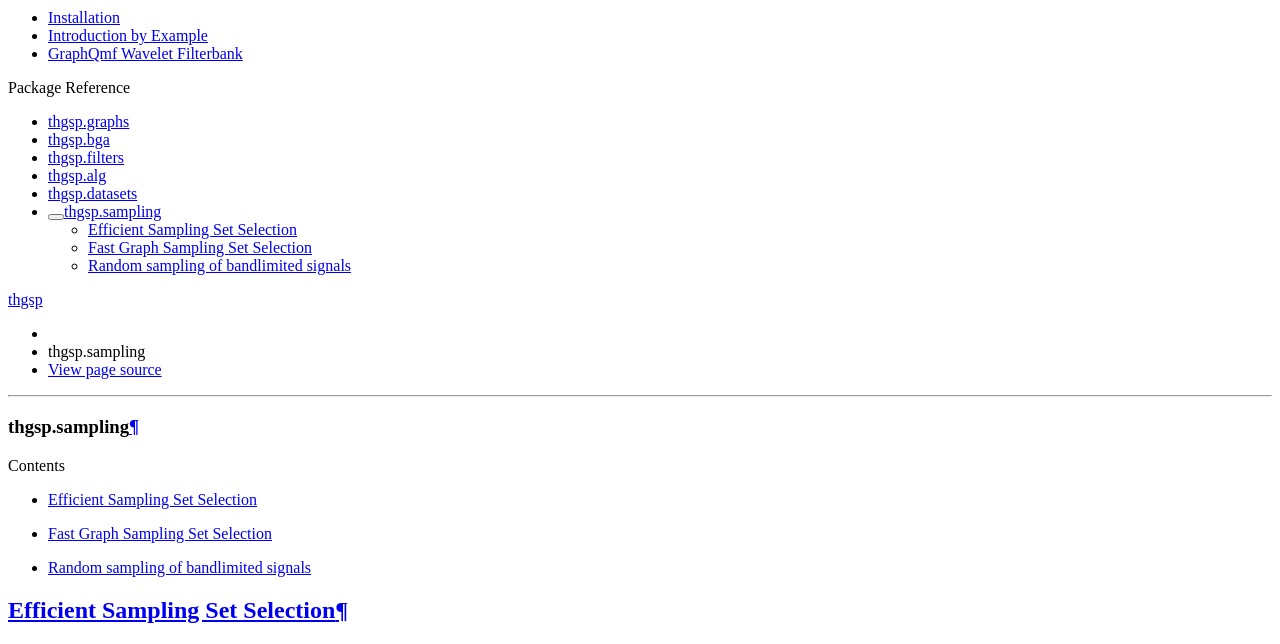
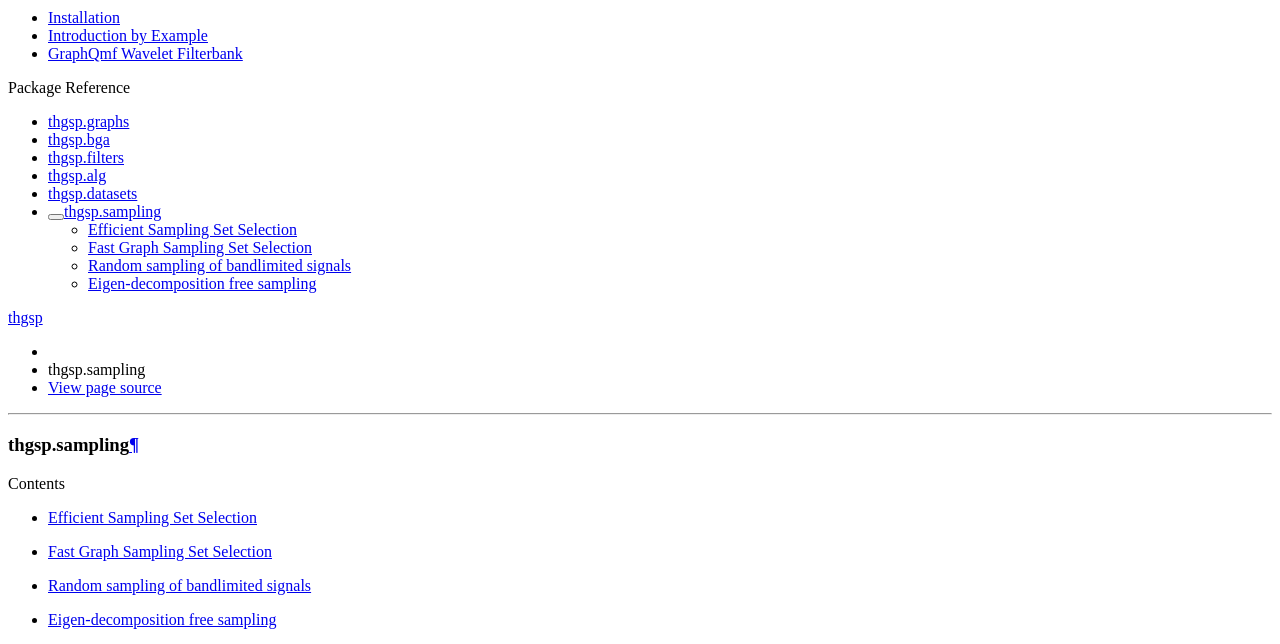
Before and after one commit to bwdeng20/thgsp, a Sphinx documentation site: the page built from docs/source/modules/sampling.rst, in a window 1280 px wide and 1400 px high, scrolled down 301 px. Shown: the top 644 px of the window. Built offline with Sphinx 7.4.7 and the Read the Docs theme 2.0.0, drawn with Linux system fonts in a browser that asks for light colours; the version number is read from the project's files by our own code; some of the changed text lies outside the part shown; grey boxes are pictures that could not be loaded.

Commit message:
update doc

```diff
--- a/docs/source/modules/sampling.rst
+++ b/docs/source/modules/sampling.rst
@@ -23,3 +23,9 @@
 
 .. automodule:: thgsp.sampling.rsbs
    :members:
+
+Eigen-decomposition free sampling
+---------------------------------
+
+.. automodule:: thgsp.sampling.fastgsss
+   :members:
```
